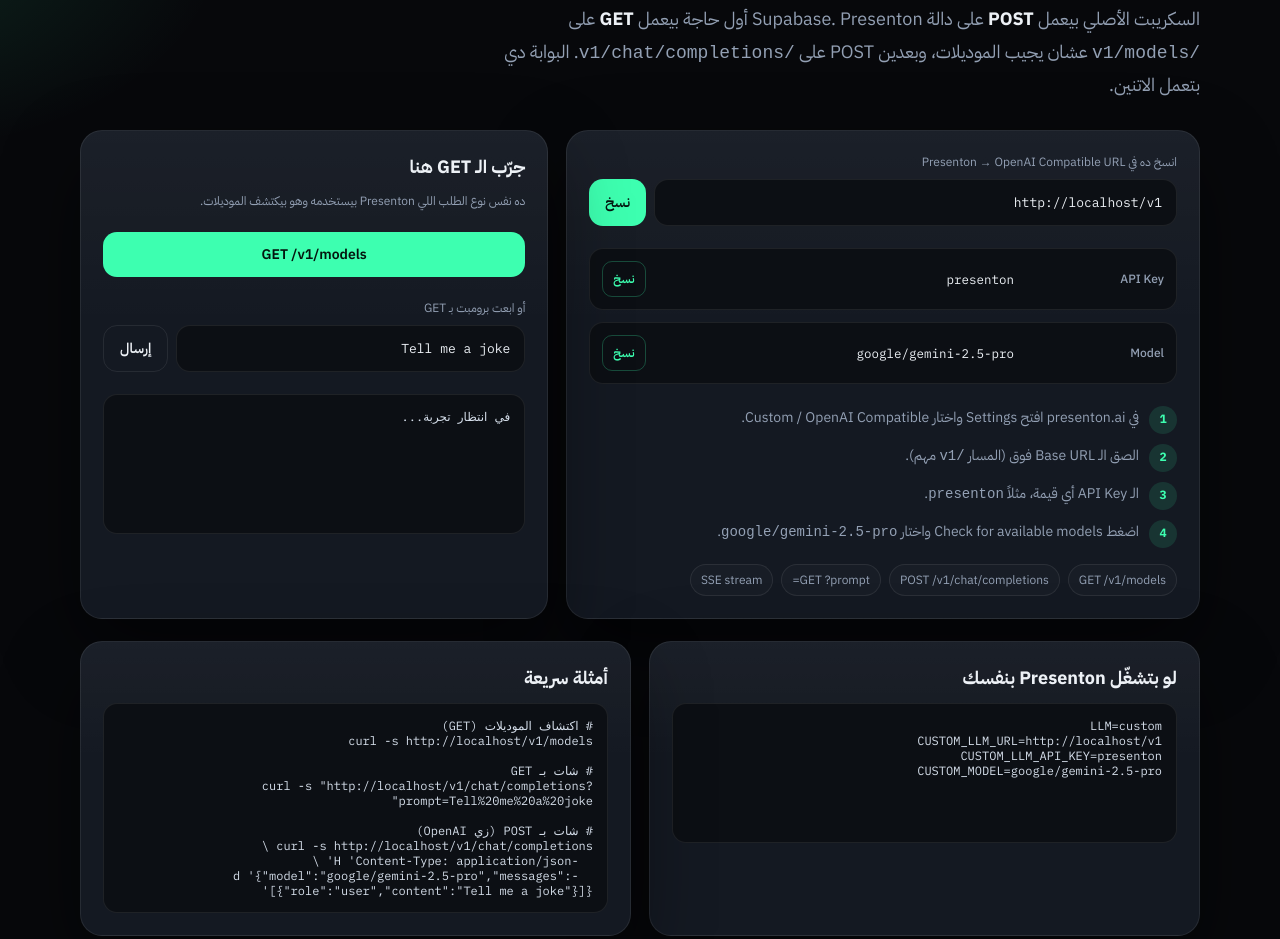
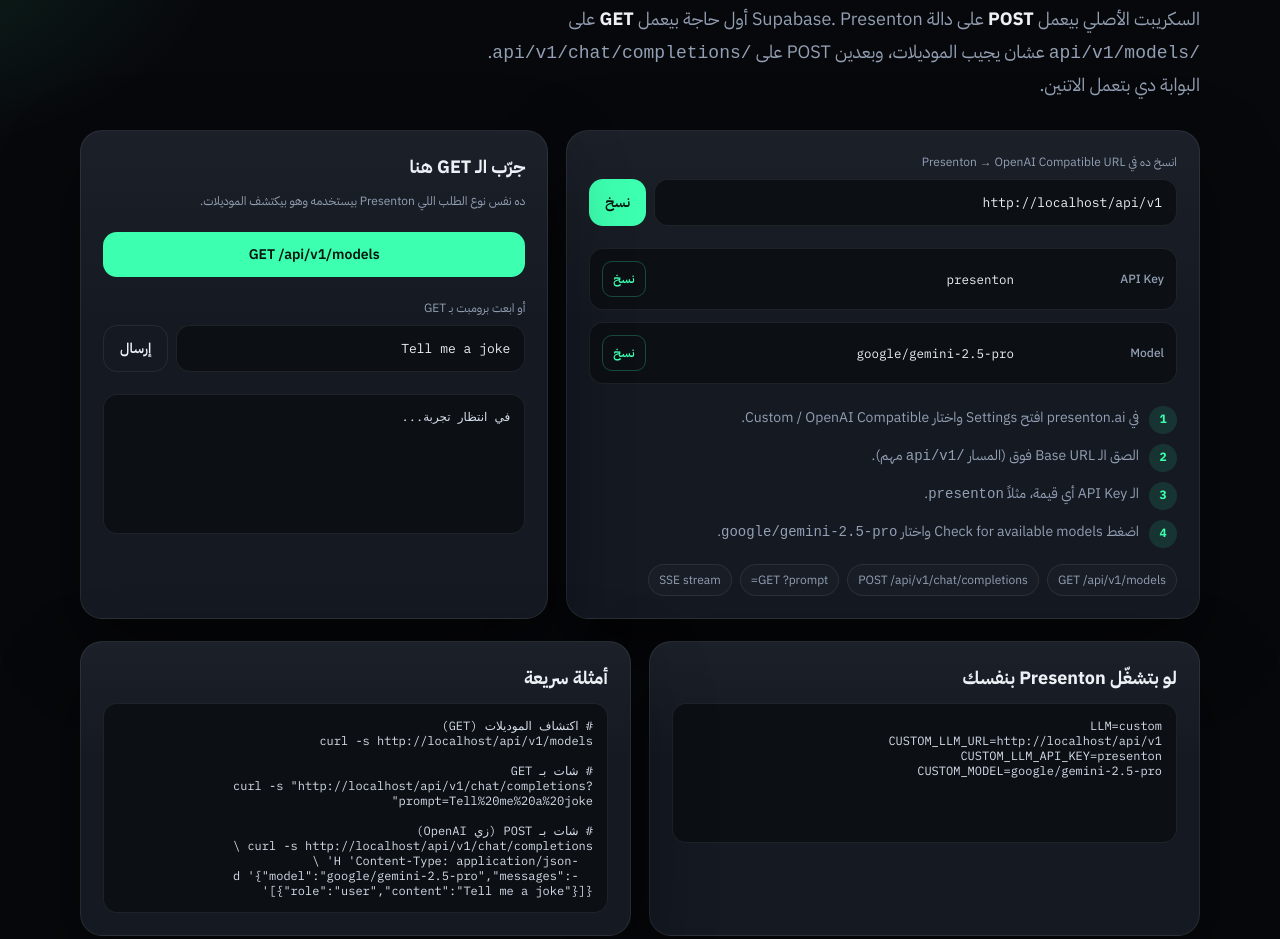
Before and after one commit to ffgg57594-gif/Gg, a website: page public/index.html in a window 1280 px wide. Shown: the part 179-1118 px from the top of the page. Drawn offline with Linux system fonts and the light colour scheme.

Commit message:
Make /api/v1 the canonical Presenton base URL.
- gatewayInfo now reports base_url_for_presenton=/api/v1 and /api/v1/* endpoints
- landing page, README, and package.json all use /api/v1 (legacy /v1 still works via vercel.json rewrites)
- point the Vercel deploy button at this branch

Co-authored-by: arena-agent <297053741+arena-agent@users.noreply.github.com>

```diff
--- a/package.json
+++ b/package.json
@@ -2,7 +2,7 @@
   "name": "presenton-llm-gateway",
   "version": "1.0.0",
   "private": true,
-  "description": "OpenAI-compatible base URL for Presenton. Wraps a POST-only chat function and exposes GET /v1/models + POST /v1/chat/completions.",
+  "description": "OpenAI-compatible base URL for Presenton. Wraps a POST-only chat function and exposes GET /api/v1/models + POST /api/v1/chat/completions.",
   "main": "server.js",
   "scripts": {
     "start": "node server.js",
--- a/public/index.html
+++ b/public/index.html
@@ -4,7 +4,7 @@
   <meta charset="utf-8" />
   <meta name="viewport" content="width=device-width, initial-scale=1" />
   <title>Presenton LLM Gateway — Base URL جاهز</title>
-  <meta name="description" content="بوابة OpenAI-compatible لـ Presenton. GET /v1/models و POST /v1/chat/completions فوق دالة الشات." />
+  <meta name="description" content="بوابة OpenAI-compatible لـ Presenton. GET /api/v1/models و POST /api/v1/chat/completions فوق دالة الشات." />
   <link rel="icon" href="/favicon.svg" type="image/svg+xml" />
   <link rel="preconnect" href="https://fonts.googleapis.com" />
   <link rel="preconnect" href="https://fonts.gstatic.com" crossorigin />
@@ -149,8 +149,8 @@
     <p class="lede">
       السكريبت الأصلي بيعمل <b style="color:var(--text)">POST</b> على دالة Supabase.
       Presenton أول حاجة بيعمل <b style="color:var(--text)">GET</b> على
-      <code>/v1/models</code> عشان يجيب الموديلات، وبعدين POST على
-      <code>/v1/chat/completions</code>. البوابة دي بتعمل الاتنين.
+      <code>/api/v1/models</code> عشان يجيب الموديلات، وبعدين POST على
+      <code>/api/v1/chat/completions</code>. البوابة دي بتعمل الاتنين.
     </p>
 
     <div class="hero-grid">
@@ -174,13 +174,13 @@
         </div>
         <ul class="steps section">
           <li><span class="num">1</span><span>في presenton.ai افتح Settings واختار Custom / OpenAI Compatible.</span></li>
-          <li><span class="num">2</span><span>الصق الـ Base URL فوق (المسار <code>/v1</code> مهم).</span></li>
+          <li><span class="num">2</span><span>الصق الـ Base URL فوق (المسار <code>/api/v1</code> مهم).</span></li>
           <li><span class="num">3</span><span>الـ API Key أي قيمة، مثلاً <code>presenton</code>.</span></li>
           <li><span class="num">4</span><span>اضغط Check for available models واختار <code>google/gemini-2.5-pro</code>.</span></li>
         </ul>
         <div class="tags">
-          <span class="tag">GET /v1/models</span>
-          <span class="tag">POST /v1/chat/completions</span>
+          <span class="tag">GET /api/v1/models</span>
+          <span class="tag">POST /api/v1/chat/completions</span>
           <span class="tag">GET ?prompt=</span>
           <span class="tag">SSE stream</span>
         </div>
@@ -190,7 +190,7 @@
         <h2>جرّب الـ GET هنا</h2>
         <p class="tiny">ده نفس نوع الطلب اللي Presenton بيستخدمه وهو بيكتشف الموديلات.</p>
         <div class="section">
-          <button id="testModels" class="full" type="button">GET /v1/models</button>
+          <button id="testModels" class="full" type="button">GET /api/v1/models</button>
         </div>
         <div class="section">
           <div class="label">أو ابعت برومبت بـ GET</div>
@@ -207,20 +207,20 @@
       <section class="card">
         <h2>لو بتشغّل Presenton بنفسك</h2>
         <pre id="docker">LLM=custom
-CUSTOM_LLM_URL=https://YOUR-APP.vercel.app/v1
+CUSTOM_LLM_URL=https://YOUR-APP.vercel.app/api/v1
 CUSTOM_LLM_API_KEY=presenton
 CUSTOM_MODEL=google/gemini-2.5-pro</pre>
       </section>
       <section class="card">
         <h2>أمثلة سريعة</h2>
         <pre id="curl"># اكتشاف الموديلات (GET)
-curl -s https://HOST/v1/models
+curl -s https://HOST/api/v1/models
 
 # شات بـ GET
-curl -s "https://HOST/v1/chat/completions?prompt=Tell%20me%20a%20joke"
+curl -s "https://HOST/api/v1/chat/completions?prompt=Tell%20me%20a%20joke"
 
 # شات بـ POST (زي OpenAI)
-curl -s https://HOST/v1/chat/completions \
+curl -s https://HOST/api/v1/chat/completions \
   -H 'Content-Type: application/json' \
   -d '{"model":"google/gemini-2.5-pro","messages":[{"role":"user","content":"Tell me a joke"}]}'</pre>
       </section>
@@ -235,7 +235,7 @@ curl -s https://HOST/v1/chat/completions \
 
   <script>
     const origin = window.location.origin;
-    const base = origin + '/v1';
+    const base = origin + '/api/v1';
     const baseInput = document.getElementById('baseUrl');
     const out = document.getElementById('out');
     baseInput.value = base;
@@ -265,9 +265,9 @@ curl -s https://HOST/v1/chat/completions \
     }
 
     document.getElementById('testModels').addEventListener('click', async () => {
-      out.textContent = 'جاري GET /v1/models ...';
+      out.textContent = 'جاري GET /api/v1/models ...';
       try {
-        const res = await fetch('/v1/models');
+        const res = await fetch('/api/v1/models');
         const data = await res.json();
         show(data, res.ok);
       } catch (error) {
@@ -277,9 +277,9 @@ curl -s https://HOST/v1/chat/completions \
 
     document.getElementById('testChat').addEventListener('click', async () => {
       const prompt = document.getElementById('prompt').value || 'Tell me a joke';
-      out.textContent = 'جاري GET /v1/chat/completions ...';
+      out.textContent = 'جاري GET /api/v1/chat/completions ...';
       try {
-        const res = await fetch('/v1/chat/completions?' + new URLSearchParams({ prompt }));
+        const res = await fetch('/api/v1/chat/completions?' + new URLSearchParams({ prompt }));
         const data = await res.json();
         show(data, res.ok);
       } catch (error) {
--- a/server.js
+++ b/server.js
@@ -53,5 +53,5 @@ const server = http.createServer(async (req, res) => {
 
 server.listen(PORT, '0.0.0.0', () => {
   console.log(`Presenton LLM Gateway listening on http://0.0.0.0:${PORT}`);
-  console.log(`Presenton base URL: http://localhost:${PORT}/v1`);
+  console.log(`Presenton base URL: http://localhost:${PORT}/api/v1`);
 });
```
Also changed, not shown: README.md, lib/proxy.js.
